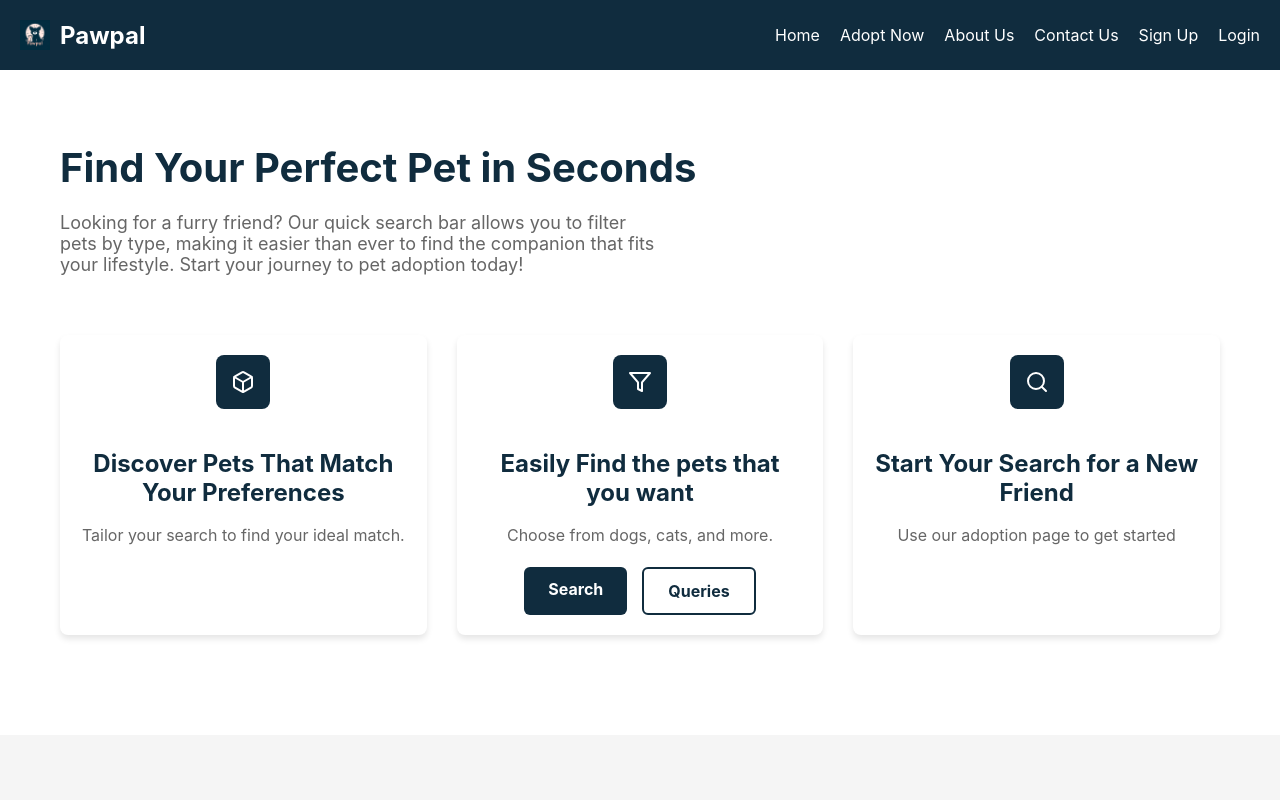
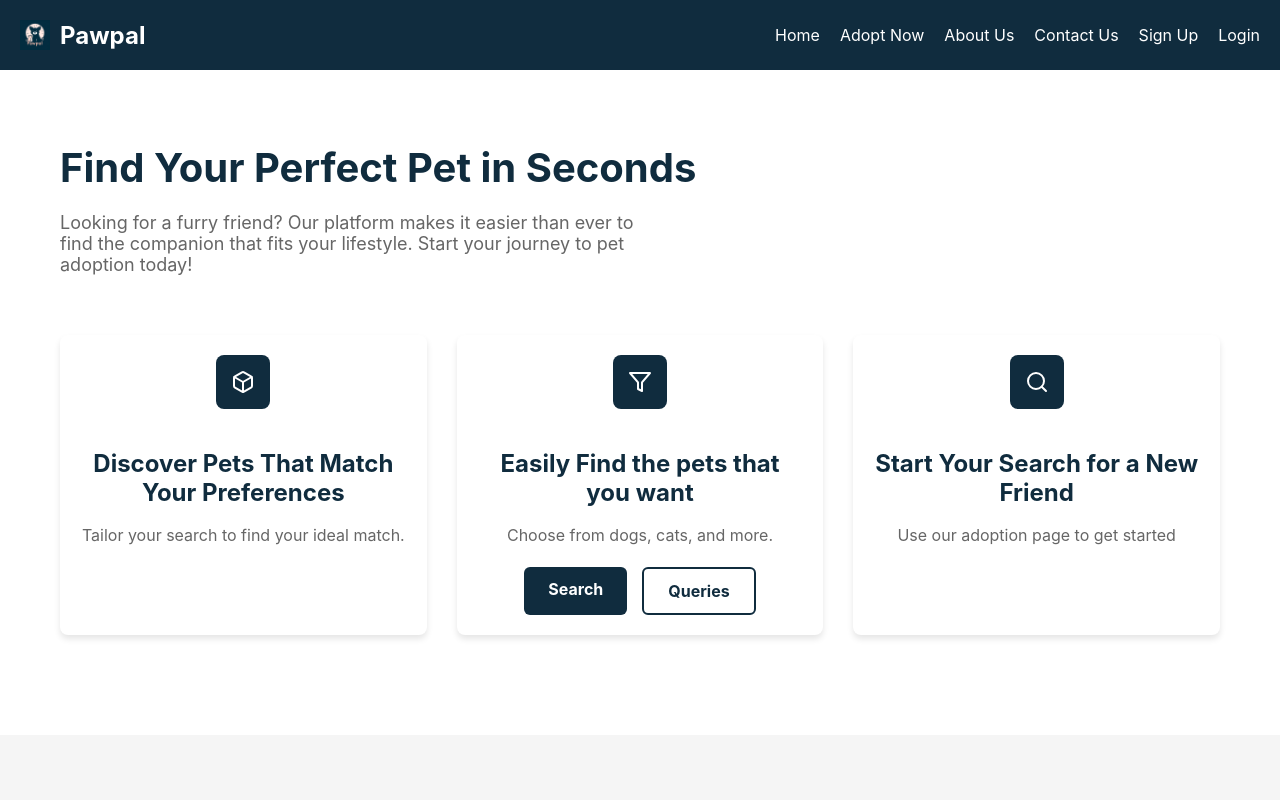
Before and after one commit to kaushal1014/ECommerce-DogAdoption, a React (Create React App) app: page / in a window 1280 px wide. Shown: the top 800 px of the page. Built offline with nearby package versions, Linux system fonts and the light colour scheme.

Commit message:
last min change

```diff
--- a/src/components/HomePage.js
+++ b/src/components/HomePage.js
@@ -105,7 +105,7 @@ const HomePage = () => {
           <section style={styles.searchSection}>
             <h1 style={styles.searchTitle}>Find Your Perfect Pet in Seconds</h1>
             <p style={styles.searchDescription}>
-              Looking for a furry friend? Our quick search bar allows you to filter pets by type, making it easier than ever to find the companion that fits your lifestyle. Start your journey to pet adoption today!
+              Looking for a furry friend? Our platform makes it easier than ever to find the companion that fits your lifestyle. Start your journey to pet adoption today!
             </p>
           </section>
 
```
